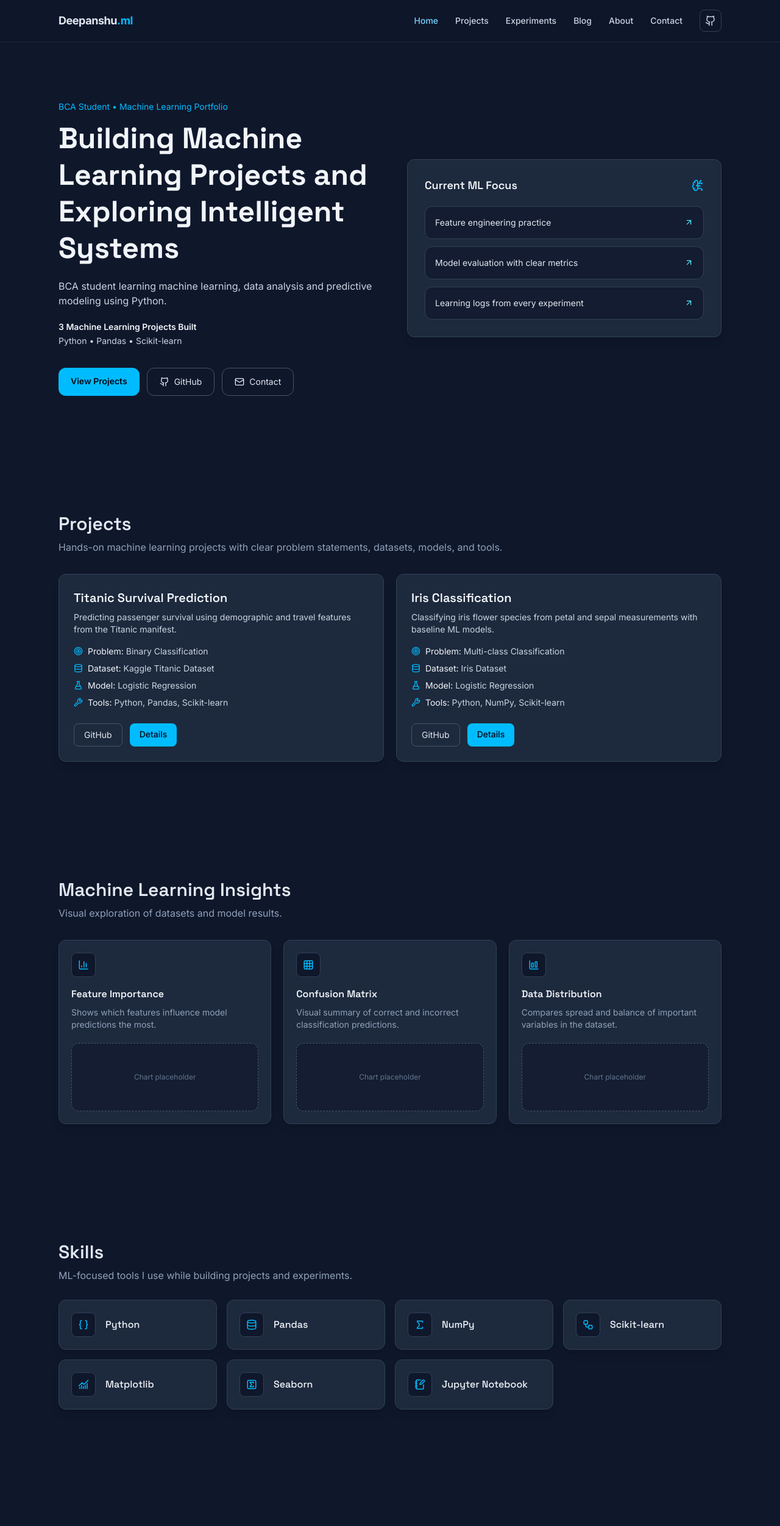
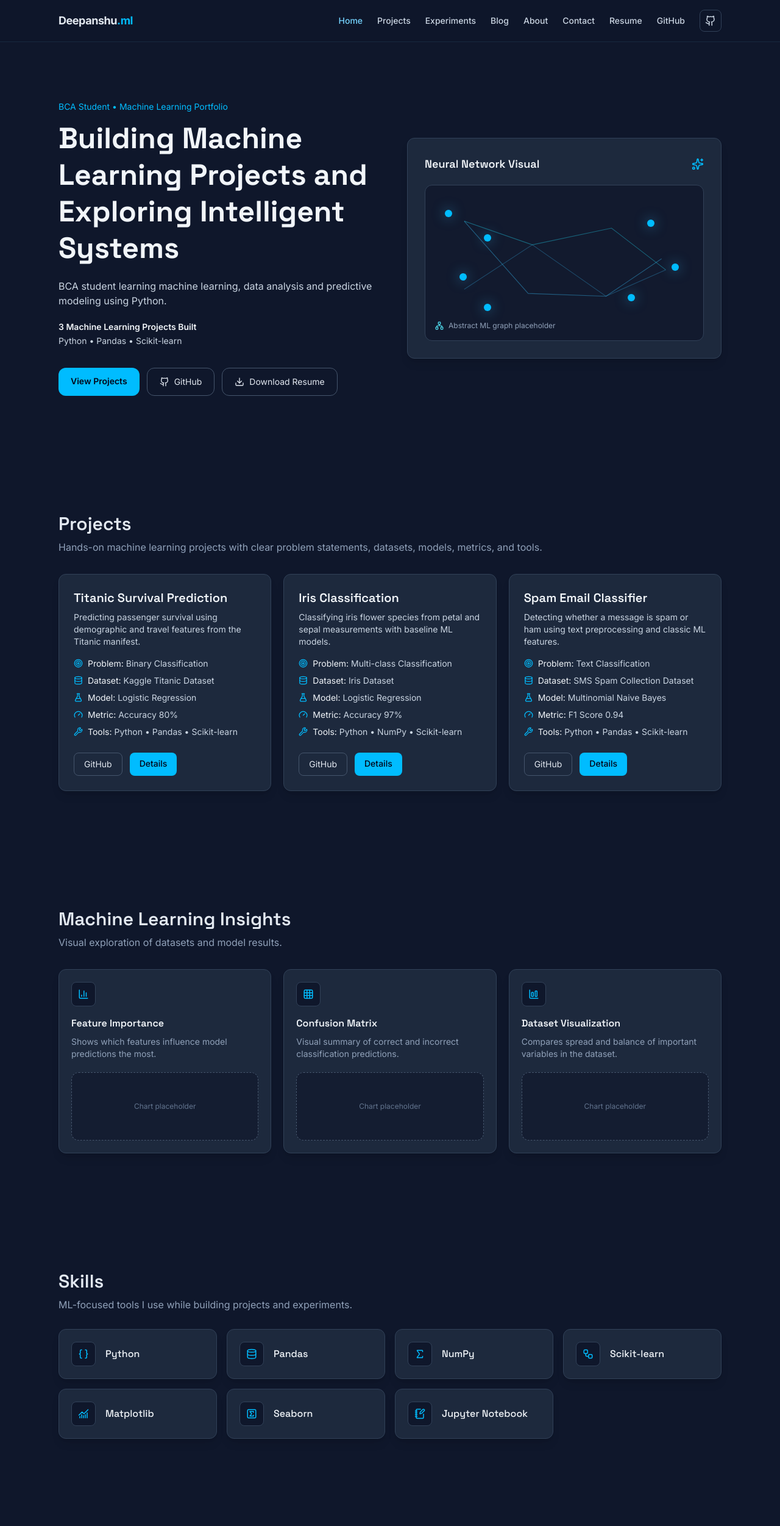
Before and after one commit to DEEPY-X7/my-websight, a React (Vite) app: page / in a window 1280 px wide. Shown: the top 2502 px of the page at 61% size. Built offline with nearby package versions, Linux system fonts and the light colour scheme.

Commit message:
Revamp home portfolio experience for ML internship focus

```diff
--- a/index.html
+++ b/index.html
@@ -4,14 +4,14 @@
     <meta charset="UTF-8" />
     <meta name="viewport" content="width=device-width, initial-scale=1.0" />
 
-    <title>Deepanshu Yadav | Machine Learning Engineer & AI Systems Builder</title>
-    <meta name="description" content="Machine learning portfolio showcasing projects in predictive modeling, data analysis and AI systems." />
+    <title>Deepanshu Yadav | Machine Learning Portfolio</title>
+    <meta name="description" content="Machine Learning Portfolio showcasing ML projects using Python, Pandas and Scikit-learn." />
     <meta name="author" content="Deepanshu Yadav" />
     <meta name="robots" content="index, follow" />
     <link rel="canonical" href="https://deepucodes.dev/" />
 
-    <meta property="og:title" content="Deepanshu Yadav | Machine Learning Engineer & AI Systems Builder" />
-    <meta property="og:description" content="Machine learning portfolio showcasing projects in predictive modeling, data analysis and AI systems." />
+    <meta property="og:title" content="Deepanshu Yadav | Machine Learning Portfolio" />
+    <meta property="og:description" content="Machine Learning Portfolio showcasing ML projects using Python, Pandas and Scikit-learn." />
     <meta property="og:image" content="/social-preview.png" />
     <meta property="og:url" content="https://deepucodes.dev" />
     <meta property="og:type" content="website" />
--- a/src/components/Home/ContactSectionHome.jsx
+++ b/src/components/Home/ContactSectionHome.jsx
@@ -6,11 +6,18 @@ export default function ContactSectionHome() {
       <div className="surface-card p-6 md:p-8 flex flex-col md:flex-row md:items-center md:justify-between gap-5">
         <div>
           <h2 className="text-3xl font-semibold">Contact</h2>
-          <p className="text-slate-400 mt-2">Open to ML internship opportunities, collaborative projects, and feedback.</p>
+          <p className="text-slate-400 mt-2">Open to Machine Learning Internship Opportunities.</p>
         </div>
         <div className="text-sm text-slate-300 space-y-1">
-          <p>Email: deepy.x7@gmail.com</p>
-          <p>GitHub: github.com/DEEPY-X7</p>
+          <p>
+            Email: <a className="hover:text-sky-300" href="mailto:deepy.x7@gmail.com">deepy.x7@gmail.com</a>
+          </p>
+          <p>
+            LinkedIn: <a className="hover:text-sky-300" href="https://www.linkedin.com" target="_blank" rel="noreferrer">linkedin.com/in/deepanshu-yadav</a>
+          </p>
+          <p>
+            GitHub: <a className="hover:text-sky-300" href="https://github.com/DEEPY-X7" target="_blank" rel="noreferrer">github.com/DEEPY-X7</a>
+          </p>
         </div>
       </div>
     </section>
--- a/src/components/Home/HeroSection.jsx
+++ b/src/components/Home/HeroSection.jsx
@@ -1,10 +1,14 @@
 import React from "react";
-import { ArrowUpRight, BrainCircuit, Github, Mail } from "lucide-react";
+import { Download, Github, Network, Sparkles } from "lucide-react";
 
-const highlights = [
-  "Feature engineering practice",
-  "Model evaluation with clear metrics",
-  "Learning logs from every experiment",
+const neuralPoints = [
+  "left-8 top-10",
+  "left-24 top-20",
+  "left-14 top-36",
+  "right-20 top-14",
+  "right-10 top-32",
+  "right-28 bottom-16",
+  "left-24 bottom-12",
 ];
 
 export default function HeroSection() {
@@ -43,30 +47,36 @@ export default function HeroSection() {
             <Github size={16} /> GitHub
           </a>
           <a
-            href="#contact"
+            href="/resume.pdf"
             className="px-5 py-3 rounded-xl border border-slate-600 text-sm inline-flex items-center gap-2 hover:border-sky-400 hover:text-sky-300 transition"
           >
-            <Mail size={16} /> Contact
+            <Download size={16} /> Download Resume
           </a>
         </div>
       </div>
 
-      <div className="bg-slate-800 border border-slate-700 rounded-xl shadow-lg p-6 md:p-7">
+      <div className="relative bg-slate-800 border border-slate-700 rounded-xl shadow-lg p-6 md:p-7 min-h-80 overflow-hidden">
         <div className="flex items-center justify-between mb-5">
-          <h2 className="text-lg font-semibold text-slate-100">Current ML Focus</h2>
-          <BrainCircuit size={20} className="text-sky-400" />
+          <h2 className="text-lg font-semibold text-slate-100">Neural Network Visual</h2>
+          <Sparkles size={20} className="text-sky-400" />
         </div>
 
-        <div className="space-y-3">
-          {highlights.map((item) => (
-            <div
-              key={item}
-              className="bg-slate-900/70 border border-slate-700 rounded-xl p-4 flex items-center justify-between"
-            >
-              <p className="text-sm text-slate-200">{item}</p>
-              <ArrowUpRight size={15} className="text-cyan-300" />
-            </div>
+        <div className="relative h-64 rounded-xl bg-slate-900/80 border border-slate-700">
+          <svg className="absolute inset-0 w-full h-full" viewBox="0 0 400 220" fill="none" aria-hidden="true">
+            <path d="M56 50L154 84L268 60L346 120" stroke="#22D3EE" strokeOpacity="0.4" />
+            <path d="M56 50L148 154L260 158L340 104" stroke="#38BDF8" strokeOpacity="0.4" />
+            <path d="M56 148L154 84L260 158L346 120" stroke="#38BDF8" strokeOpacity="0.3" />
+          </svg>
+          {neuralPoints.map((point) => (
+            <span
+              key={point}
+              className={`absolute ${point} w-3 h-3 rounded-full bg-sky-400 shadow-[0_0_20px_rgba(56,189,248,0.6)]`}
+            />
           ))}
+          <div className="absolute left-4 bottom-4 text-xs text-slate-400 inline-flex items-center gap-2">
+            <Network size={14} className="text-cyan-300" />
+            Abstract ML graph placeholder
+          </div>
         </div>
       </div>
     </section>
--- a/src/components/Home/Navbar.jsx
+++ b/src/components/Home/Navbar.jsx
@@ -19,17 +19,28 @@ export default function Navbar() {
 
   return (
     <nav className="sticky top-0 z-50 border-b border-sky-300/10 bg-slate-900/90 backdrop-blur">
-      <div className="section-wrap py-4 flex items-center justify-between">
+      <div className="section-wrap py-4 flex items-center justify-between gap-4">
         <NavLink to="/" className="text-lg font-bold tracking-tight">
           Deepanshu<span className="text-sky-400">.ml</span>
         </NavLink>
 
-        <div className="hidden md:flex items-center gap-7">
+        <div className="hidden md:flex items-center gap-6">
           {NAV_ITEMS.map((item) => (
             <NavLink key={item.label} to={item.path} className={navLinkClass}>
               {item.label}
             </NavLink>
           ))}
+          <a href="/resume.pdf" className="text-sm font-medium text-slate-300 hover:text-slate-100 transition-colors">
+            Resume
+          </a>
+          <a
+            href="https://github.com/DEEPY-X7"
+            target="_blank"
+            rel="noreferrer"
+            className="text-sm font-medium text-slate-300 hover:text-slate-100 transition-colors"
+          >
+            GitHub
+          </a>
           <a
             href="https://github.com/DEEPY-X7"
             target="_blank"
@@ -62,13 +73,16 @@ export default function Navbar() {
               {item.label}
             </NavLink>
           ))}
+          <a href="/resume.pdf" className="text-sm font-medium text-slate-300 hover:text-sky-300 transition-colors">
+            Resume
+          </a>
           <a
             href="https://github.com/DEEPY-X7"
             target="_blank"
             rel="noreferrer"
             className="text-sm font-medium text-slate-300 hover:text-sky-300 transition-colors"
           >
-            GitHub Profile
+            GitHub
           </a>
         </div>
       )}
--- a/src/components/Home/ProjectOverviewSection.jsx
+++ b/src/components/Home/ProjectOverviewSection.jsx
@@ -7,9 +7,9 @@ export default function ProjectOverviewSection() {
     <section id="projects" className="section-wrap py-24">
       <h2 className="text-3xl font-semibold">Projects</h2>
       <p className="text-slate-400 mt-2">
-        Hands-on machine learning projects with clear problem statements, datasets, models, and tools.
+        Hands-on machine learning projects with clear problem statements, datasets, models, metrics, and tools.
       </p>
-      <div className="mt-8 grid md:grid-cols-2 gap-5">
+      <div className="mt-8 grid sm:grid-cols-1 md:grid-cols-2 xl:grid-cols-3 gap-5">
         {projects.map((project) => (
           <ProjectCard key={project.title} project={project} />
         ))}
--- a/src/components/ProjectCard.jsx
+++ b/src/components/ProjectCard.jsx
@@ -1,10 +1,10 @@
 import React from "react";
 import { Link } from "react-router-dom";
-import { Target, Database, FlaskConical, Wrench } from "lucide-react";
+import { Database, FlaskConical, Gauge, Target, Wrench } from "lucide-react";
 
 export default function ProjectCard({ project }) {
   return (
-    <article className="bg-slate-800 border border-slate-700 rounded-xl shadow-lg p-5 md:p-6 hover:shadow-xl hover:shadow-sky-500/10 transition">
+    <article className="bg-slate-800 border border-slate-700 rounded-xl shadow-lg p-5 md:p-6 hover:-translate-y-1 hover:shadow-xl hover:shadow-sky-500/10 transition duration-300">
       <h3 className="text-xl font-semibold text-slate-100">{project.title}</h3>
       <p className="text-sm text-slate-300 mt-2">{project.description}</p>
 
@@ -28,9 +28,15 @@ export default function ProjectCard({ project }) {
           </span>
         </p>
         <p className="flex items-start gap-2">
+          <Gauge size={15} className="text-sky-400 mt-0.5" />
+          <span>
+            <span className="text-slate-100">Metric:</span> {project.metric}
+          </span>
+        </p>
+        <p className="flex items-start gap-2">
           <Wrench size={15} className="text-sky-400 mt-0.5" />
           <span>
-            <span className="text-slate-100">Tools:</span> {project.tools.join(", ")}
+            <span className="text-slate-100">Tools:</span> {project.tools.join(" • ")}
           </span>
         </p>
       </div>
--- a/src/data/projects.js
+++ b/src/data/projects.js
@@ -6,6 +6,7 @@ export const projects = [
     problem: "Binary Classification",
     dataset: "Kaggle Titanic Dataset",
     model: "Logistic Regression",
+    metric: "Accuracy 80%",
     tools: ["Python", "Pandas", "Scikit-learn"],
     github: "https://github.com/DEEPY-X7",
     details: "/projects/titanic",
@@ -17,8 +18,20 @@ export const projects = [
     problem: "Multi-class Classification",
     dataset: "Iris Dataset",
     model: "Logistic Regression",
+    metric: "Accuracy 97%",
     tools: ["Python", "NumPy", "Scikit-learn"],
     github: "https://github.com/DEEPY-X7",
     details: "/projects/iris",
   },
+  {
+    title: "Spam Email Classifier",
+    description: "Detecting whether a message is spam or ham using text preprocessing and classic ML features.",
+    problem: "Text Classification",
+    dataset: "SMS Spam Collection Dataset",
+    model: "Multinomial Naive Bayes",
+    metric: "F1 Score 0.94",
+    tools: ["Python", "Pandas", "Scikit-learn"],
+    github: "https://github.com/DEEPY-X7",
+    details: "/projects/spam-email-classifier",
+  },
 ];
--- a/src/pages/Home.jsx
+++ b/src/pages/Home.jsx
@@ -3,8 +3,7 @@ import Navbar from "../components/Home/Navbar";
 import HeroSection from "../components/Home/HeroSection";
 import ProjectOverviewSection from "../components/Home/ProjectOverviewSection";
 import MLInsights from "../sections/MLInsights";
-import SkillsSection from "../components/Home/SkillsSection";
-import WhyML from "../sections/WhyML";
+import Skills from "../sections/Skills";
 import LearningJourney from "../sections/LearningJourney";
 import GitHubProjects from "../sections/GitHubProjects";
 import BlogSectionHome from "../components/Home/BlogSectionHome";
@@ -19,8 +18,7 @@ export default function Home() {
       <HeroSection />
       <ProjectOverviewSection />
       <MLInsights />
-      <SkillsSection />
-      <WhyML />
+      <Skills />
       <LearningJourney />
       <GitHubProjects />
       <BlogSectionHome />
--- a/src/pages/projects/Iris.jsx
+++ b/src/pages/projects/Iris.jsx
@@ -4,33 +4,35 @@ import Navbar from "../../components/Home/Navbar";
 const sections = [
   {
     title: "Problem Statement",
-    text: "Classify iris flowers into setosa, versicolor, and virginica classes using sepal and petal measurements.",
+    text: "Classify iris flowers into setosa, versicolor, and virginica classes using flower measurements.",
   },
   {
-    title: "Dataset Explanation",
-    text: "Classic Iris dataset containing 150 samples with four numerical features and one target class label.",
+    title: "Dataset Overview",
+    text: "Used the Iris dataset containing 150 samples, four numeric features, and one target class.",
   },
   {
     title: "EDA Insights",
-    text: "Petal features separate classes better than sepal features, making them highly informative for classification.",
+    text: "Petal length and petal width showed stronger separation between classes than sepal features.",
   },
   {
     title: "Feature Engineering",
-    text: "Scaled numeric features and verified class balance before training and validation.",
+    text: "Standardized numeric inputs and validated class balance before train-test split.",
   },
   {
     title: "Model Used",
-    text: "Logistic Regression as a simple and interpretable baseline model for multi-class classification.",
+    text: "Logistic Regression as an interpretable baseline for multi-class classification.",
   },
   {
     title: "Evaluation Metrics",
-    text: "Accuracy score, precision/recall, and confusion matrix across all three classes.",
+    text: "Tracked accuracy, precision, recall, and confusion matrix across all classes.",
   },
   {
     title: "Conclusion",
-    text: "This project strengthened my understanding of multi-class ML pipelines and model evaluation.",
+    text: "This project improved my understanding of multi-class pipelines and baseline model evaluation.",
   },
 ];
+
+const charts = ["Confusion Matrix", "Feature Importance", "Data Distribution"];
 
 export default function Iris() {
   return (
@@ -45,12 +47,23 @@ export default function Iris() {
             <section key={item.title} className="bg-slate-800 border border-slate-700 rounded-xl shadow-lg p-6">
               <h2 className="text-2xl font-semibold text-slate-100">{item.title}</h2>
               <p className="text-slate-300 mt-3">{item.text}</p>
-              <div className="mt-5 h-36 rounded-xl border border-dashed border-slate-600 bg-slate-900/60 flex items-center justify-center text-xs text-slate-500">
-                Placeholder chart
-              </div>
             </section>
           ))}
         </div>
+
+        <section className="bg-slate-800 border border-slate-700 rounded-xl shadow-lg p-6 mt-5">
+          <h2 className="text-2xl font-semibold text-slate-100">Visual Placeholders</h2>
+          <div className="mt-5 grid md:grid-cols-3 gap-4">
+            {charts.map((chart) => (
+              <div
+                key={chart}
+                className="h-36 rounded-xl border border-dashed border-slate-600 bg-slate-900/60 flex items-center justify-center text-xs text-slate-400"
+              >
+                {chart}
+              </div>
+            ))}
+          </div>
+        </section>
       </main>
     </div>
   );
--- a/src/pages/projects/Titanic.jsx
+++ b/src/pages/projects/Titanic.jsx
@@ -4,33 +4,35 @@ import Navbar from "../../components/Home/Navbar";
 const sections = [
   {
     title: "Problem Statement",
-    text: "Predict whether a passenger survived the Titanic disaster using demographic and ticket-related features.",
+    text: "Predict whether a passenger survived the Titanic disaster using available passenger attributes.",
   },
   {
-    title: "Dataset Explanation",
-    text: "Kaggle Titanic dataset with columns such as age, gender, passenger class, fare, embarked port, and survival label.",
+    title: "Dataset Overview",
+    text: "Used the Kaggle Titanic dataset with passenger demographics, ticket details, and survival labels.",
   },
   {
     title: "EDA Insights",
-    text: "Survival rates were higher for female passengers and for higher ticket classes. Missing values required careful handling.",
+    text: "Passenger class, fare band, and gender showed noticeable patterns related to survival probability.",
   },
   {
     title: "Feature Engineering",
-    text: "Encoded categorical fields, handled missing values, and created model-ready numerical features.",
+    text: "Handled missing values, encoded categorical columns, and scaled selected numeric inputs.",
   },
   {
     title: "Model Used",
-    text: "Logistic Regression baseline with train-test split and standardized preprocessing pipeline.",
+    text: "Logistic Regression was chosen as an interpretable baseline for binary classification.",
   },
   {
     title: "Evaluation Metrics",
-    text: "Accuracy, precision, recall, and confusion matrix were used to understand model performance.",
+    text: "Measured performance using accuracy, precision, recall, and confusion matrix analysis.",
   },
   {
     title: "Conclusion",
-    text: "This project helped me learn end-to-end ML workflow from data cleaning to model interpretation.",
+    text: "This project helped me understand end-to-end binary classification workflow and model validation.",
   },
 ];
+
+const charts = ["Confusion Matrix", "Feature Importance", "Data Distribution"];
 
 export default function Titanic() {
   return (
@@ -45,12 +47,23 @@ export default function Titanic() {
             <section key={item.title} className="bg-slate-800 border border-slate-700 rounded-xl shadow-lg p-6">
               <h2 className="text-2xl font-semibold text-slate-100">{item.title}</h2>
               <p className="text-slate-300 mt-3">{item.text}</p>
-              <div className="mt-5 h-36 rounded-xl border border-dashed border-slate-600 bg-slate-900/60 flex items-center justify-center text-xs text-slate-500">
-                Placeholder chart
-              </div>
             </section>
           ))}
         </div>
+
+        <section className="bg-slate-800 border border-slate-700 rounded-xl shadow-lg p-6 mt-5">
+          <h2 className="text-2xl font-semibold text-slate-100">Visual Placeholders</h2>
+          <div className="mt-5 grid md:grid-cols-3 gap-4">
+            {charts.map((chart) => (
+              <div
+                key={chart}
+                className="h-36 rounded-xl border border-dashed border-slate-600 bg-slate-900/60 flex items-center justify-center text-xs text-slate-400"
+              >
+                {chart}
+              </div>
+            ))}
+          </div>
+        </section>
       </main>
     </div>
   );
--- a/src/sections/MLInsights.jsx
+++ b/src/sections/MLInsights.jsx
@@ -13,7 +13,7 @@ const insightCards = [
     desc: "Visual summary of correct and incorrect classification predictions.",
   },
   {
-    title: "Data Distribution",
+    title: "Dataset Visualization",
     icon: ChartColumnBig,
     desc: "Compares spread and balance of important variables in the dataset.",
   },
--- /dev/null
+++ b/src/sections/Skills.jsx
@@ -0,0 +1,45 @@
+import React from "react";
+import {
+  Braces,
+  ChartNoAxesCombined,
+  Database,
+  NotebookPen,
+  Sigma,
+  SquareSigma,
+  Workflow,
+} from "lucide-react";
+
+const skills = [
+  { name: "Python", icon: Braces },
+  { name: "Pandas", icon: Database },
+  { name: "NumPy", icon: Sigma },
+  { name: "Scikit-learn", icon: Workflow },
+  { name: "Matplotlib", icon: ChartNoAxesCombined },
+  { name: "Seaborn", icon: SquareSigma },
+  { name: "Jupyter Notebook", icon: NotebookPen },
+];
+
+function SkillCard({ name, icon }) {
+  return (
+    <article className="bg-slate-800 border border-slate-700 rounded-xl shadow-lg p-5 flex items-center gap-4 hover:shadow-xl transition">
+      <div className="w-10 h-10 rounded-lg bg-slate-900 border border-slate-700 flex items-center justify-center">
+        {React.createElement(icon, { size: 18, className: "text-sky-400" })}
+      </div>
+      <h3 className="font-medium text-slate-100">{name}</h3>
+    </article>
+  );
+}
+
+export default function Skills() {
+  return (
+    <section className="section-wrap py-24">
+      <h2 className="text-3xl font-semibold">Skills</h2>
+      <p className="text-slate-400 mt-2">ML-focused tools I use while building projects and experiments.</p>
+      <div className="mt-7 grid sm:grid-cols-2 lg:grid-cols-3 xl:grid-cols-4 gap-4">
+        {skills.map((skill) => (
+          <SkillCard key={skill.name} name={skill.name} icon={skill.icon} />
+        ))}
+      </div>
+    </section>
+  );
+}
```
Also changed, not shown: 1 other file (tests, documents, lock files or other folders).
